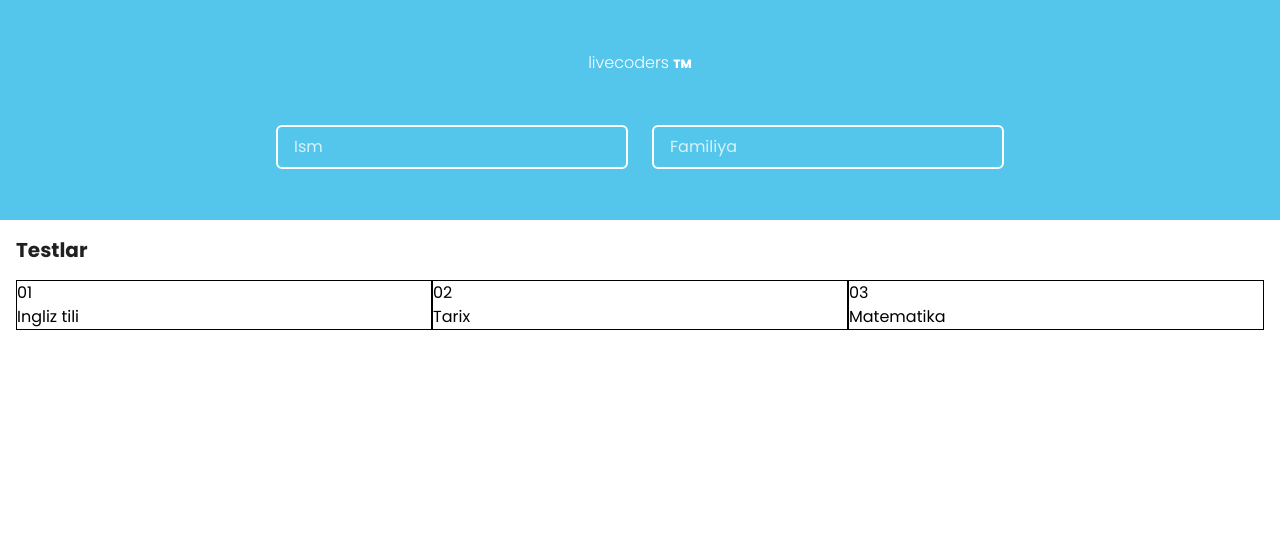
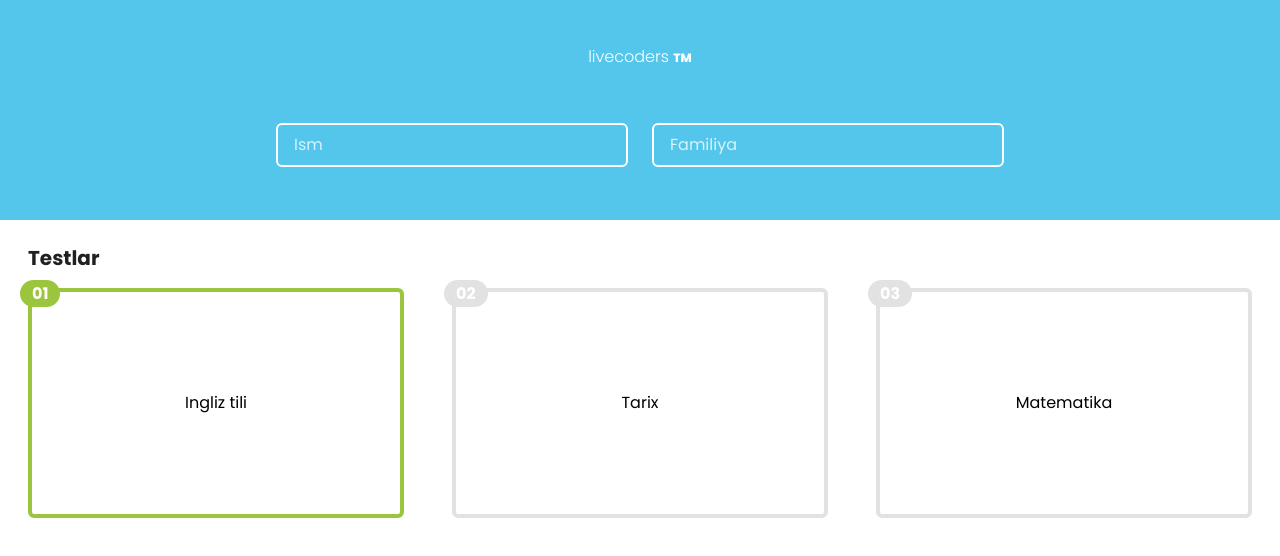
Before and after one commit to sardoraminov/quiz-app-client, a Vue app: page / in a window 1280 px wide. Shown: the top 556 px of the page. Built offline with nearby package versions, Linux system fonts and the light colour scheme.

Commit message:
added dynamic classes

```diff
--- a/src/views/HomeView.vue
+++ b/src/views/HomeView.vue
@@ -9,28 +9,40 @@
       <div class="inputs">
         <input
           v-model="user.firstname"
-          class="mx-3 py-2 px-4 rounded-md outline-none text-white placeholder:text-[#D7F2FA] bg-transparent border-white border-2"
+          class="mx-3 py-2 px-4 rounded-md outline-none text-white placeholder:text-[#D7F2FA] bg-transparent border-white border-2 my-2"
           type="text"
           placeholder="Ism"
         />
         <input
           v-model="user.lastname"
-          class="mx-3 py-2 px-4 rounded-md outline-none text-white placeholder:text-[#D7F2FA] bg-transparent border-white border-2"
+          class="mx-3 py-2 px-4 rounded-md outline-none text-white placeholder:text-[#D7F2FA] bg-transparent border-white border-2 my-2"
           type="text"
           placeholder="Familiya"
         />
       </div>
     </div>
-    <main class="subjects-box p-4">
+    <main class="subjects-box py-6 px-7">
       <h1 class="title text-dark font-bold text-xl">Testlar</h1>
-      <div class="subjects grid grid-cols-auto">
-        <router-link to="#"
-          class="subject my-4 border"
+      <div class="subjects grid grid-cols-auto gap-12 my-4">
+        <router-link
+          to="#"
+          :class="[
+            subject.active ? 'border-green' : 'border-gray',
+            'subject relative border-[4px] rounded-md h-[230px] flex justify-center items-center',
+          ]"
           v-for="(subject, index) in subjects"
           :key="subject.id"
         >
-            <p class="subject-id">0{{ index + 1 }}</p>
-            <h2 class="subject-name">{{ subject.name }}</h2>
+          <!-- subject-id absolute -top-3 bg-green -left-3 text-white px-3 py-[1.5px] rounded-full font-bold -->
+          <p
+            :class="[
+              subject.active ? 'bg-green' : 'bg-gray',
+              'subject-id font-bold absolute -top-3  -left-3 text-white px-3 py-[1.5px] rounded-full',
+            ]"
+          >
+            0{{ index + 1 }}
+          </p>
+          <h2 class="subject-name">{{ subject.name }}</h2>
         </router-link>
       </div>
     </main>
--- a/tailwind.config.js
+++ b/tailwind.config.js
@@ -14,6 +14,9 @@ module.exports = {
       },
       gridTemplateColumns: {
         auto: "repeat(auto-fit, minmax(200px, 1fr))",
+      },
+      gridTemplateRows: {
+        auto: "repeat(auto-fill, minmax(200px, 1fr))",
       }
     },
   },
```
